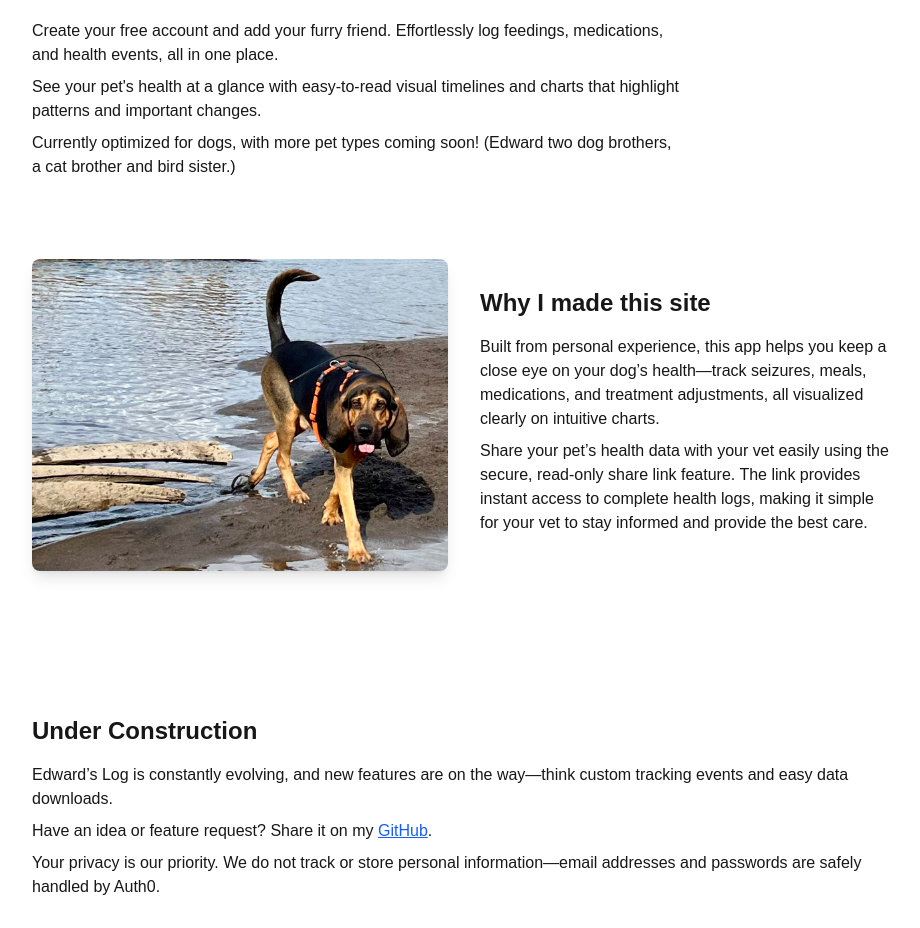
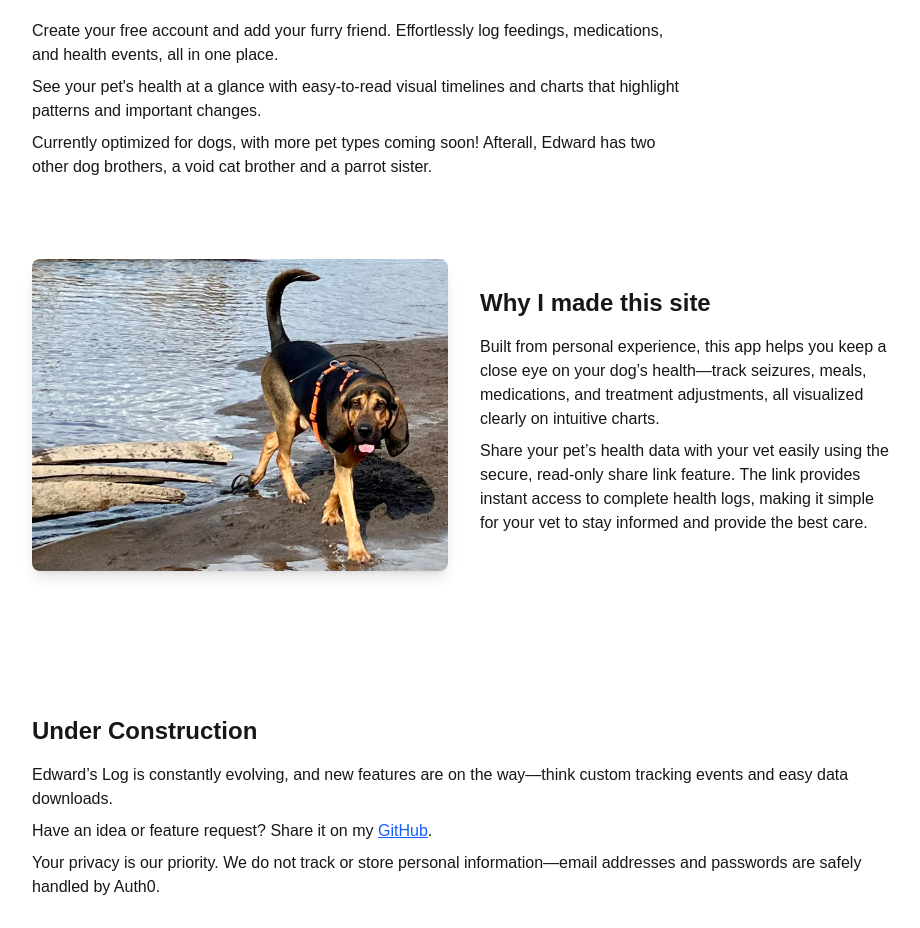
Before and after one commit to adamplabarge/edwards-log, a Next.js app: page / in a window 1280 px wide. Shown: the part 2420-3348 px from the top of the page, without its empty margins (176-1096 px from the left). Built offline with nearby package versions, Linux system fonts and the light colour scheme; no server answers.

Commit message:
feat: change some text on homepage and readme

```diff
--- a/app/page.tsx
+++ b/app/page.tsx
@@ -45,7 +45,8 @@ export default function HomePage() {
           and charts that highlight patterns and important changes.
         </p>
         <p className="mb-2 w-3/4">
-          Currently optimized for dogs, with more pet types coming soon! (Edward two dog brothers, a cat brother and bird sister.)
+          Currently optimized for dogs, with more pet types coming soon! Afterall,
+          Edward has two other dog brothers, a void cat brother and a parrot sister.
         </p>
       </section>
 
```
Also changed, not shown: 1 other file (tests, documents, lock files or other folders).
